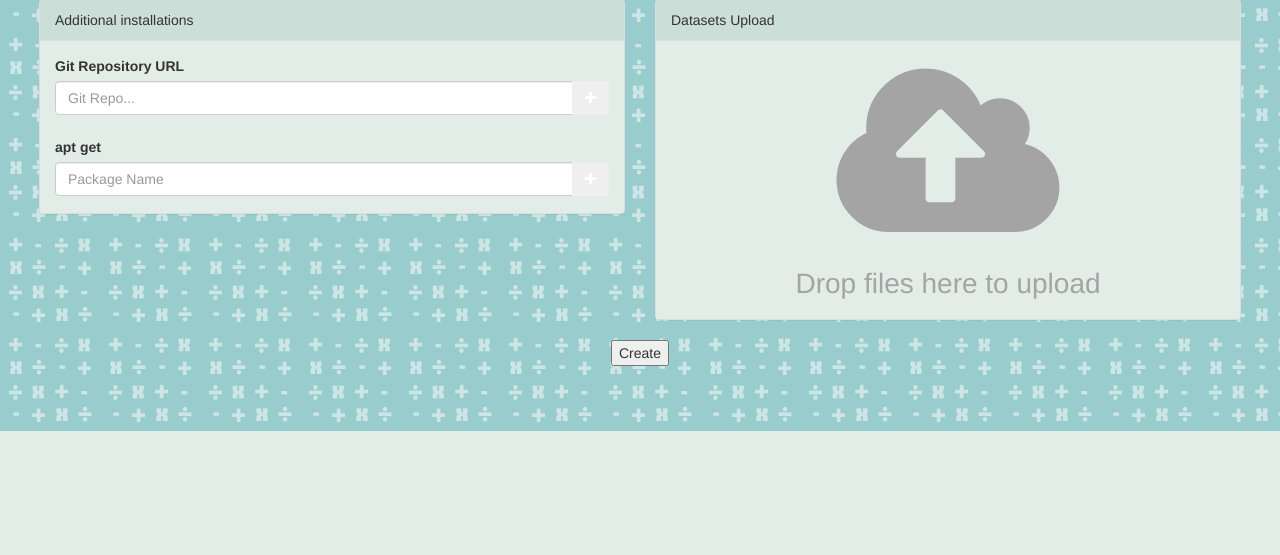
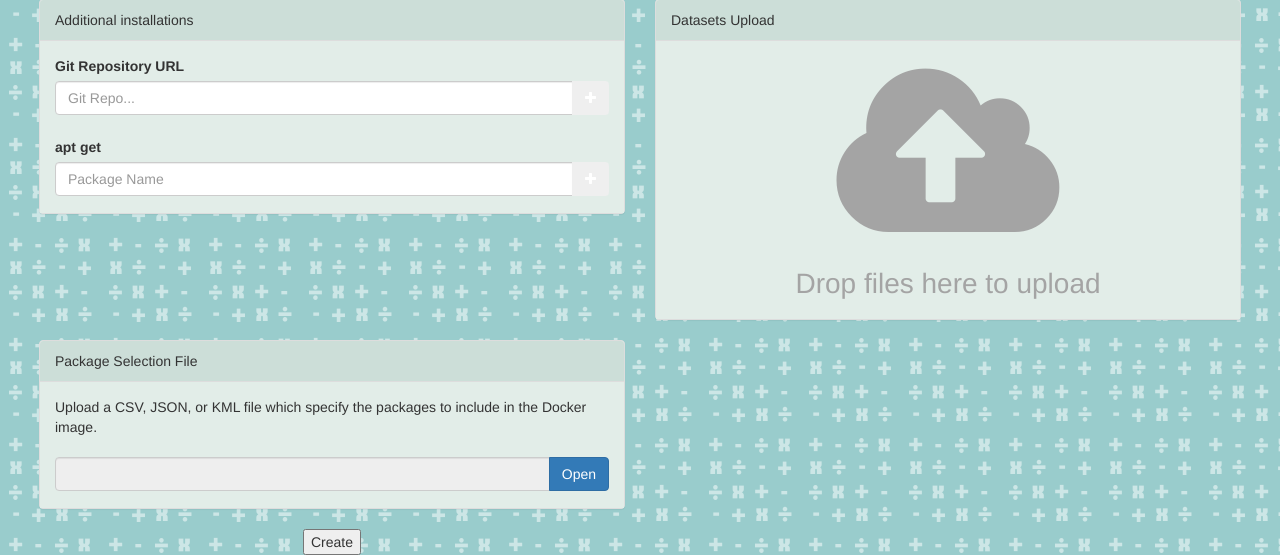
Before and after one commit to projectmozaic/Mozaic, a Django app: page / in a window 1280 px wide. Shown: the part 369-924 px from the top of the page. Before the commit the page ends 800 px from the top, so only its background shows below. Run offline with Django 3.2, Linux system fonts and the light colour scheme; parts of the project's set-up code (start-up, migrations or seed data) failed here and were passed over; some libraries are stand-ins or nearby versions.

Commit message:
added field for file upload

```diff
--- a/webApp/adminPortal/process.py
+++ b/webApp/adminPortal/process.py
@@ -7,7 +7,7 @@ import hashlib
 from subprocess import call
 import shutil
 
-def makeDockerFile(py27, py34, rpacks, gitrepo, aptget, fileDirectory):
+def makeDockerFile(py27, py34, rpacks, gitrepo, aptget, fileDirectory, packageFile):
     tmpDocker = open(fileDirectory+"/Dockerfile", "w+")
     tmpDocker.write("FROM ubuntu:latest\n") #Base image is ubuntu
     tmpDocker.write('''
--- a/webApp/adminPortal/static/js/main.js
+++ b/webApp/adminPortal/static/js/main.js
@@ -5,7 +5,7 @@ $(document).ready(function() {
 
     if ($('#fileZone').length > 0) {
 
-        $("#fileZone").dropzone({
+        if ($("#fileZone").dropzone.length > 0)({
             //url: "generate",
 			uploadMultiple: true,
             addRemoveLinks: true,
@@ -88,4 +88,11 @@ $(document).ready(function() {
         $(this).parent().parent().remove();
 
     });
+
+    $('#filebutton').on('change', ':file', function(){
+        var input = $(this);
+        console.log(input.val());
+        label = input.val().replace(/^.*?([^\\\/]*)$/, '$1');
+        document.getElementById("packagefile").value = label;
+    })
 });
--- a/webApp/adminPortal/views.py
+++ b/webApp/adminPortal/views.py
@@ -34,6 +34,9 @@ def generate(request):
         rpacks = request.POST.getlist('rcheck')
         gitrepo = request.POST.getlist('gitRepo')
         aptget = request.POST.getlist('aptget')
+        packageFile = request.FILES.getlist('fileselect')
+        print request.FILES;
+        print packageFile;
 
         fileDirectory = tempfile.mkdtemp()
         for item in request.FILES.getlist("file[]"):
@@ -41,7 +44,7 @@ def generate(request):
             with open(fileDirectory+"/"+item.name, 'wb+') as destination:
                 destination.write(item.read())
 
-        makeDockerFile(py27, py34, rpacks, gitrepo, aptget, fileDirectory)
+        makeDockerFile(py27, py34, rpacks, gitrepo, aptget, fileDirectory, packageFile)
         request.session['temp'] = fileDirectory
         print request.session['temp']
         return HttpResponse()
--- a/webApp/templates/index.html
+++ b/webApp/templates/index.html
@@ -162,6 +162,23 @@
         </div>
     </div>
 </div>
+
+<div class="col-md-6">
+	<div class="panel panel-default">
+		<div class="panel-heading">Package Selection File</div>
+		<div class="panel-body"> Upload a CSV, JSON, or KML file which specify the packages to include in the Docker image.
+		<br><br>
+        <div class="input-group">
+          <input type="text" class="form-control" id="packagefile" readonly>
+		  <label class="input-group-btn">
+            <span class="btn btn-primary" id="filebutton">
+                Open<input id="fileselect" type="file" name="fileselect" style="display:none;">
+            </span>
+          </label>
+        </div>
+	</div>
+</div>
+
 </form>
 <center><button type="submit" form="fileZone" id="create" value="Create">Create</button></center>
 
```
Also changed, not shown: webApp/db.sqlite3.
